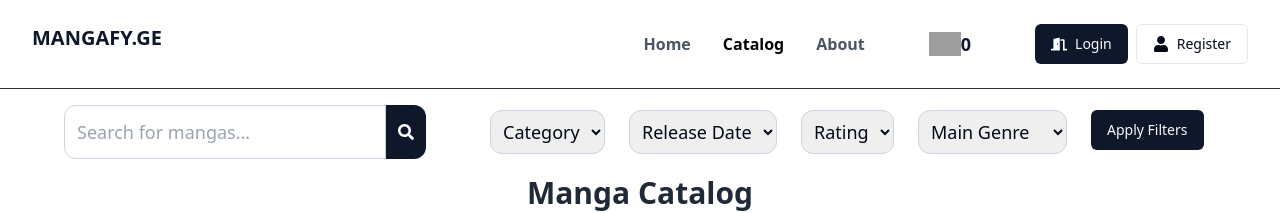
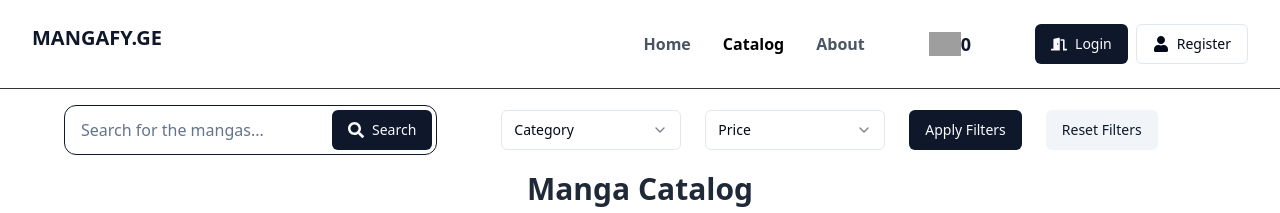
Before and after one commit to guka19/mangafy_client, a React (Vite) app: page /catalog in a window 1280 px wide. Shown: the top 213 px of the page. Built offline with nearby package versions, Linux system fonts and the light colour scheme; no server answers; grey boxes are pictures that could not be loaded.

Commit message:
added search and filtering

```diff
--- a/src/pages/CatalogPage.tsx
+++ b/src/pages/CatalogPage.tsx
@@ -6,12 +6,22 @@ import { Button } from "@/components/ui/button";
 import Spinner from "@/components/ui/Spinner";
 import MangaCard from "@/components/ui/MangaCard";
 import Manga from "@/interfaces/Manga";
+import { Input } from "@/components/ui/input";
+import {
+  Select,
+  SelectContent,
+  SelectItem,
+  SelectTrigger,
+  SelectValue,
+} from "@/components/ui/select";
 
 const CatalogPage = () => {
-
   const [mangas, setMangas] = useState<Manga[]>([]);
   const [loading, setLoading] = useState<boolean>(true);
   const [showFilter, setShowFilter] = useState(false);
+  const [searchQuery, setSearchQuery] = useState<string>("");
+  const [selectedCategory, setSelectedCategory] = useState<string>("");
+  const [selectedPrice, setSelectedPrice] = useState<string>("");
 
   useEffect(() => {
     const fetchMangas = async () => {
@@ -24,154 +34,117 @@ const CatalogPage = () => {
       } finally {
         setLoading(false);
       }
-    }
+    };
 
     fetchMangas();
-  }, [])
+  }, []);
+
+  const searchMangas = async () => {
+    setLoading(true);
+    try {
+      const url = new URL("http://localhost:3000/mangas/api/search");
+      url.searchParams.append('title', searchQuery);
+
+      // Add other filters if they are set
+      if (selectedCategory) url.searchParams.append('category', selectedCategory);
+      if (selectedPrice) url.searchParams.append('price', selectedPrice);
+
+      const res = await fetch(url);
+      const data = await res.json();
+      setMangas(data);
+    } catch (err) {
+      console.log("Error fetching data: ", err);
+    } finally {
+      setLoading(false);
+    }
+  };
+
+  const resetFilters = () => {
+    setSearchQuery("");
+    setSelectedCategory("");
+    setSelectedPrice("");
+    setLoading(true);
+    fetch("http://localhost:3000/mangas/api/getAll")
+      .then((res) => res.json())
+      .then((data) => {
+        setMangas(data);
+        setLoading(false);
+      })
+      .catch((err) => {
+        console.log("Error fetching data: ", err);
+        setLoading(false);
+      });
+  };
 
   return (
-    <div className='flex flex-col justify-center items-center py-4 px-16'>
+    <div className="flex flex-col justify-center items-center py-4 px-16">
       <div className="flex flex-col md:flex-row items-center space-y-4 md:space-y-0 md:space-x-4 xl:space-x-16 mb-4 w-full max-w-6xl">
-        <div className="flex w-full md:w-auto">
-          <input
-            type="text"
-            placeholder="Search for mangas..."
-            className="outline-none p-2 text-md border border-slate-300 rounded-l-xl md:p-3 xl:pr-12 xl:text-lg 2xl:pr-24 w-full md:w-auto"
+        <div className="flex justify-center items-center space-x-2 border-[1px] border-slate-900 p-1 rounded-xl">
+          <Input
+            placeholder="Search for the mangas..."
+            className="border-none focus-visible:ring-white text-md"
+            value={searchQuery}
+            onChange={(e) => setSearchQuery(e.target.value)}
           />
-          <button className="bg-slate-900 rounded-r-xl p-2 md:p-3">
-            <FaSearch className="text-white" />
-          </button>
+          <Button onClick={searchMangas}>
+            <FaSearch className="mr-2 w-4 h-4" /> Search
+          </Button>
         </div>
         <div className="hidden lg:flex space-x-6">
-          <select
-            name="category"
-            className="border border-slate-300 rounded-xl outline-none cursor-pointer hover:bg-slate-900 hover:text-white transition-all duration-150 ease text-lg p-2"
-          >
-            <option value="" hidden>
-              Category
-            </option>
-            <option value="shonen">Shonen</option>
-            <option value="josei">Josei</option>
-            <option value="shojo">Shojo</option>
-            <option value="seinen">Seinen</option>
-          </select>
-          <select
-            name="dateReleased"
-            className="border border-slate-300 rounded-xl outline-none cursor-pointer hover:bg-slate-900 hover:text-white transition-all duration-150 ease text-lg p-2"
-          >
-            <option value="" hidden>
-              Release Date
-            </option>
-            <option value="2024">2024</option>
-            <option value="2023">2023</option>
-            <option value="2022">2022</option>
-            <option value="2021">2021</option>
-            <option value="2020">2020</option>
-            <option value="2019">2019</option>
-            <option value="2018">2018</option>
-            <option value="2017">2017</option>
-            <option value="2016">2016</option>
-            <option value="2015">2015</option>
-          </select>
-          <select
-            name="Rating"
-            className="border border-slate-300 rounded-xl outline-none cursor-pointer hover:bg-slate-900 hover:text-white transition-all duration-150 ease text-lg p-2"
-          >
-            <option value="" hidden>
-              Rating
-            </option>
-            <option value="4-5">4-5</option>
-            <option value="3-4">3-4</option>
-            <option value="2-4">2-3</option>
-            <option value="1-2">1-2</option>
-            <option value="0-1">0-1</option>
-          </select>
-          <select
-            name="genre"
-            className="border border-slate-300 rounded-xl outline-none cursor-pointer hover:bg-slate-900 hover:text-white transition-all duration-150 ease text-lg p-2"
-          >
-            <option value="" hidden>
-              Main Genre
-            </option>
-            <option value="adventure">Adventure</option>
-            <option value="fantasy">Fantasy</option>
-            <option value="action">Action</option>
-            <option value="historical">Historical</option>
-            <option value="dark fantasy">Supernatural</option>
-          </select>
-          <Button>Apply Filters</Button>
+          <Select value={selectedCategory} onValueChange={setSelectedCategory}>
+            <SelectTrigger className="w-[180px]">
+              <SelectValue placeholder="Category" />
+            </SelectTrigger>
+            <SelectContent>
+              <SelectItem value="shonen">Category: Shonen</SelectItem>
+              <SelectItem value="shojo">Category: Shoho</SelectItem>
+              <SelectItem value="seinen">Category: Seinen</SelectItem>
+              <SelectItem value="josei">Category: Josei</SelectItem>
+            </SelectContent>
+          </Select>
+          <Select value={selectedPrice} onValueChange={setSelectedPrice}>
+            <SelectTrigger className="w-[180px]">
+              <SelectValue placeholder="Price" />
+            </SelectTrigger>
+            <SelectContent>
+              <SelectItem value="high-to-low">Price: High to Low</SelectItem>
+              <SelectItem value="low-to-high">Price: Low to High</SelectItem>
+            </SelectContent>
+          </Select>
+          <Button onClick={searchMangas}>Apply Filters</Button>
+          <Button variant="secondary" onClick={resetFilters}>Reset Filters</Button>
         </div>
         <div
           className="flex items-center bg-slate-900 rounded-xl p-2 text-white lg:hidden cursor-pointer"
           onClick={() => setShowFilter(!showFilter)}
         >
           <span>Filter</span>
-          {showFilter ? (
-            <RiArrowUpSLine className="ml-2" />
-          ) : (
-            <RiArrowDownSLine className="ml-2" />
-          )}
+          {showFilter ? <RiArrowUpSLine className="ml-2" /> : <RiArrowDownSLine className="ml-2" />}
         </div>
       </div>
       {showFilter ? (
-        <div className="flex flex-col mt-1 py-2 space-y-2 border-b border-slate-300 lg:hidden w-full max-w-6xl">
-          <select
-            name="category"
-            className="border border-slate-300 rounded-xl outline-none cursor-pointer hover:bg-slate-900 hover:text-white transition-all duration-150 ease p-2"
-          >
-            <option value="" hidden>
-              Category
-            </option>
-            <option value="shonen">Shonen</option>
-            <option value="josei">Josei</option>
-            <option value="shojo">Shojo</option>
-            <option value="seinen">Seinen</option>
-          </select>
-          <select
-            name="dateReleased"
-            className="border border-slate-300 rounded-xl outline-none cursor-pointer hover:bg-slate-900 hover:text-white transition-all duration-150 ease p-2"
-          >
-            <option value="" hidden>
-              Release Date
-            </option>
-            <option value="2024">2024</option>
-            <option value="2023">2023</option>
-            <option value="2022">2022</option>
-            <option value="2021">2021</option>
-            <option value="2020">2020</option>
-            <option value="2019">2019</option>
-            <option value="2018">2018</option>
-            <option value="2017">2017</option>
-            <option value="2016">2016</option>
-            <option value="2015">2015</option>
-          </select>
-          <select
-            name="Rating"
-            className="border border-slate-300 rounded-xl outline-none cursor-pointer hover:bg-slate-900 hover:text-white transition-all duration-150 ease p-2"
-          >
-            <option value="" hidden>
-              Rating
-            </option>
-            <option value="4-5">4-5</option>
-            <option value="3-4">3-4</option>
-            <option value="2-4">2-3</option>
-            <option value="1-2">1-2</option>
-            <option value="0-1">0-1</option>
-          </select>
-          <select
-            name="genre"
-            className="border border-slate-300 rounded-xl outline-none cursor-pointer hover:bg-slate-900 hover:text-white transition-all duration-150 ease p-2"
-          >
-            <option value="" hidden>
-              Main Genre
-            </option>
-            <option value="adventure">Adventure</option>
-            <option value="fantasy">Fantasy</option>
-            <option value="action">Action</option>
-            <option value="historical">Historical</option>
-            <option value="dark fantasy">Supernatural</option>
-          </select>
-          <Button>Apply Filters</Button>
+        <div className="flex flex-col justify-center items-center mt-1 py-2 space-y-2 border-b border-slate-300 lg:hidden w-full max-w-6xl">
+          <Select value={selectedCategory} onValueChange={setSelectedCategory}>
+            <SelectTrigger className="w-[180px]">
+              <SelectValue placeholder="Category" />
+            </SelectTrigger>
+            <SelectContent>
+              <SelectItem value="shonen">Category: Shonen</SelectItem>
+              <SelectItem value="shojo">Category: Shoho</SelectItem>
+              <SelectItem value="seinen">Category: Seinen</SelectItem>
+              <SelectItem value="josei">Category: Josei</SelectItem>
+            </SelectContent>
+          </Select>
+          <Select value={selectedPrice} onValueChange={setSelectedPrice}>
+            <SelectTrigger className="w-[180px]">
+              <SelectValue placeholder="Price" />
+            </SelectTrigger>
+            <SelectContent>
+              <SelectItem value="high-to-low">Price: High to Low</SelectItem>
+              <SelectItem value="low-to-high">Price: Low to High</SelectItem>
+            </SelectContent>
+          </Select>
+          <Button onClick={searchMangas}>Apply Filters</Button>
         </div>
       ) : null}
       <span className="text-3xl font-bold text-gray-800 mb-6">Manga Catalog</span>
@@ -179,13 +152,11 @@ const CatalogPage = () => {
         {loading ? (
           <Spinner loading={loading} />
         ) : (
-            mangas.map((manga) => (
-              <MangaCard manga={manga} key={manga._id} />
-            ))
+          mangas.map((manga) => <MangaCard manga={manga} key={manga._id} />)
         )}
       </div>
     </div>
-  )
-}
+  );
+};
 
-export default CatalogPage
+export default CatalogPage;
```
Lines whose indentation alone changed are shown as unchanged.
